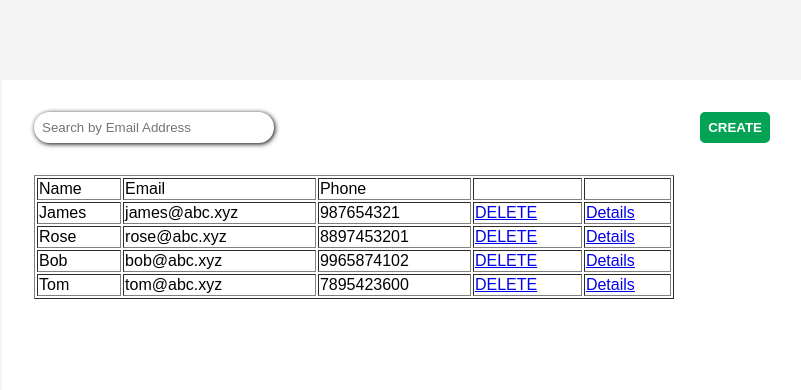
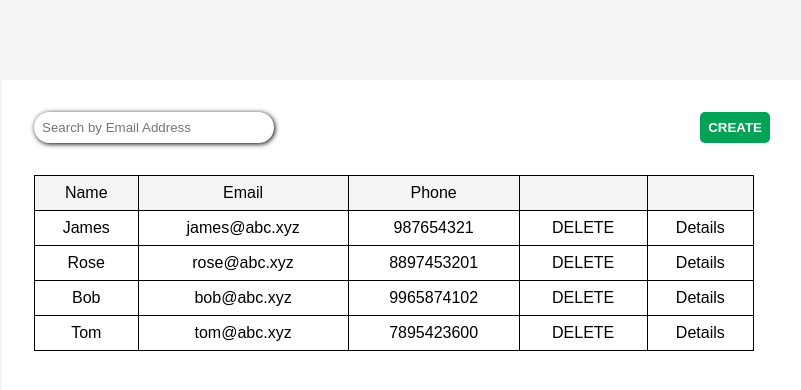
Before and after one commit to himanish58/react-table, a React (Create React App) app: page / in a window 1280 px wide. Shown: the top 390 px of the page, without its empty margins (238-1039 px from the left). Built offline with nearby package versions, Linux system fonts and the light colour scheme.

Commit message:
Added the removePerson method to Row. So now we can delete items from row.

```diff
--- a/src/components/App.js
+++ b/src/components/App.js
@@ -8,14 +8,22 @@ class App extends React.Component {
     super();
     this.state = {
       details: sampleData,
+      isCreateClicked: false,
     };
+    this.removePerson = this.removePerson.bind(this);
+  }
+
+  removePerson(index) {
+    const details = { ...this.state.details };
+    delete details[index];
+    this.setState({ details });
   }
 
   render() {
     return (
       <div className="mainArea">
         <Header />
-        <Table personDetails={this.state.details} />
+        <Table personDetails={this.state.details} removePerson={this.removePerson} />
       </div>
     );
   }
--- a/src/components/Row.js
+++ b/src/components/Row.js
@@ -4,14 +4,15 @@ class Row extends React.Component {
   render() {
 
     const details = this.props.details;
+    const index = this.props.index;
 
     return (
       <tr>
         <td>{details.name}</td>
         <td>{details.email}</td>
         <td>{details.phone}</td>
-        <td><a href="#">DELETE</a></td>
-        <td><a href="#">Details</a></td>
+        <td><a onClick={() => this.props.removePerson(index)}>DELETE</a></td>
+        <td><a>Details</a></td>
       </tr>
     );
   }
--- a/src/components/Table.js
+++ b/src/components/Table.js
@@ -4,7 +4,7 @@ import Row from './Row';
 class Table extends React.Component {
   render() {
     return (
-      <table border='1'>
+      <table>
       <thead>
         <tr>
           <td>Name</td>
@@ -18,7 +18,7 @@ class Table extends React.Component {
         {
           Object
           .keys(this.props.personDetails)
-          .map((key) => <Row key={key} details={this.props.personDetails[key]} />)
+          .map((key) => <Row key={key} details={this.props.personDetails[key]} removePerson={this.props.removePerson} index={key} />)
         }
       </tbody>
       </table>
--- a/src/css/style.css
+++ b/src/css/style.css
@@ -41,5 +41,22 @@ button {
 table {
   margin: 2rem;
   clear: both;
-  width: 80%;
+  width: 90%;
+  border-collapse: collapse;
+  border: 1px solid #000000;
 }
+
+a {
+  text-decoration: none;
+  color: inherit;
+}
+
+td {
+  padding: 0.5rem;
+  border: 1px solid #000000;
+  text-align: center;
+}
+
+table thead {
+  background-color: #f4f4f4;
+}
```
